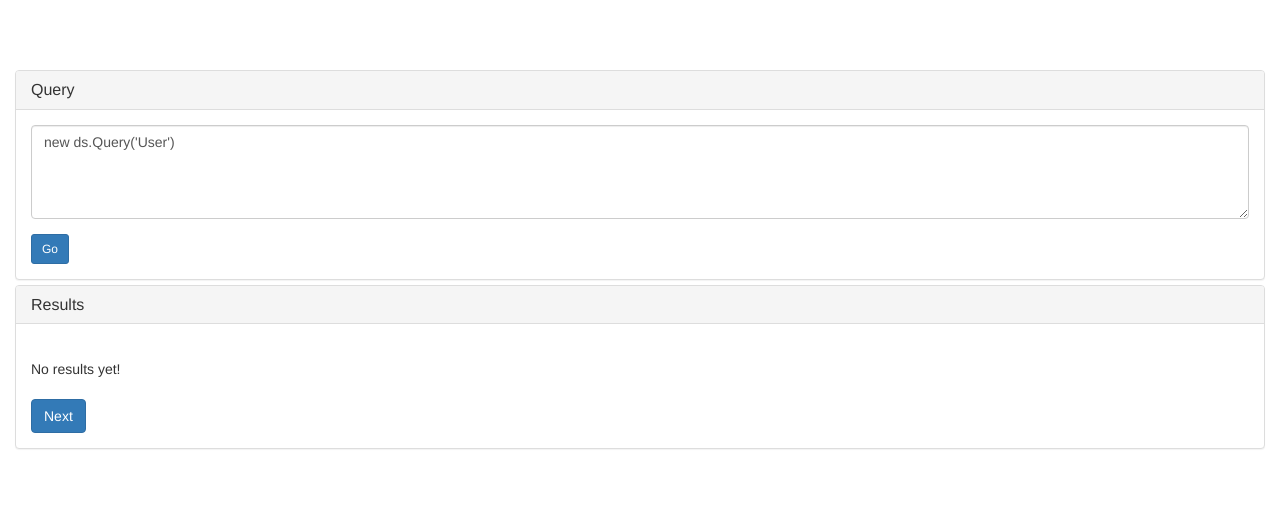
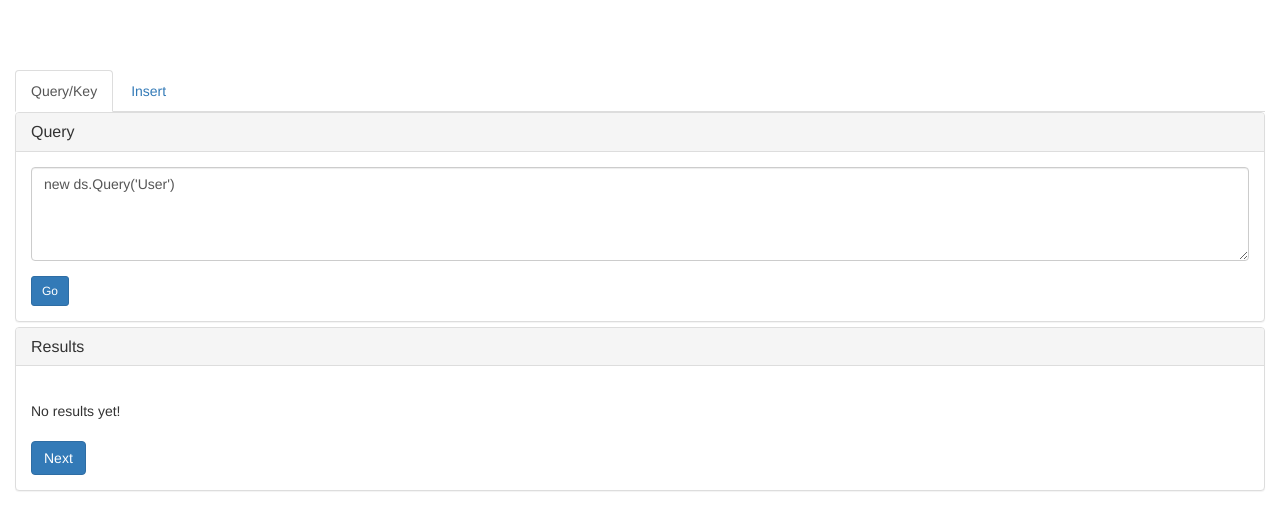
Before and after one commit to rsilvamagalhaes/ds-api, a Python web app: template src/templates/adm.html in a window 1280 px wide. Shown: the top 530 px of the page. Run offline with Jinja, Linux system fonts and the light colour scheme; the template is opened without the code that fills it, so the values that code supplies are empty; some libraries are stand-ins or nearby versions.

Commit message:
Paineis na tela

```diff
--- a/src/templates/adm.html
+++ b/src/templates/adm.html
@@ -29,6 +29,18 @@
 	    <div class="row">
 		<div class="container-fluid">
 			<div class="main">
+				<ul id="tabs-options" class="nav nav-tabs" role="tablist">
+					<li class="active">
+						<a href="#query" role="tab" data-toggle="tab">Query/Key</a>
+					</li>
+					<li>
+						<a href="#insert" role="tab" data-toggle="tab">Insert</a>
+					</li>
+				</ul>
+
+				<div class="tab-content">
+					<div class="tab-pane active" id="query">
+
 						<div class="panel-group query-panel">
 							<div class="panel panel-default">
 								<div class="panel-heading">
@@ -73,8 +85,12 @@
 								</div>
 							</div>
 						</div>
+					</div>
+					<div class="tab-pane" id="insert">
 
 					</div>
+				</div>
+
 			</div>
 		</div>
 		</div>
@@ -90,6 +106,15 @@
 					'adm' : '/public/js/adm'
 				}
 			});
+
+			$(document).ready(function(){
+				$('#tabs-options a:last').click(function (e) {
+				  // e.preventDefault();
+				  console.info($(this))
+				  $(this).tab('show');
+				})
+			})
+
 			require(['adm', 'ds-js'], function(adm, ds) {
 				window.ds = ds;
 				adm.init('.query-panel');
```
Lines whose indentation alone changed are shown as unchanged.
